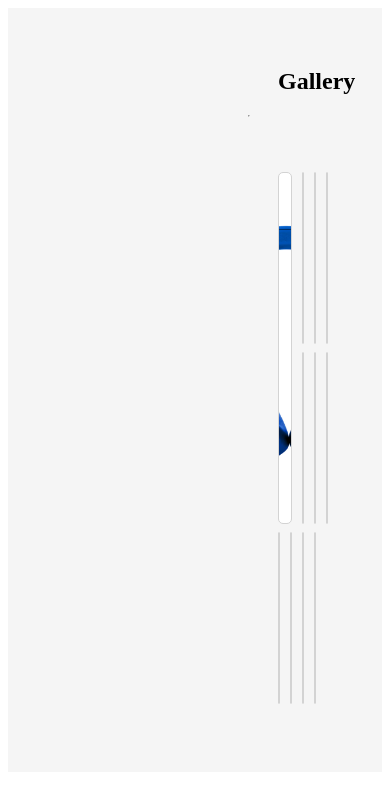
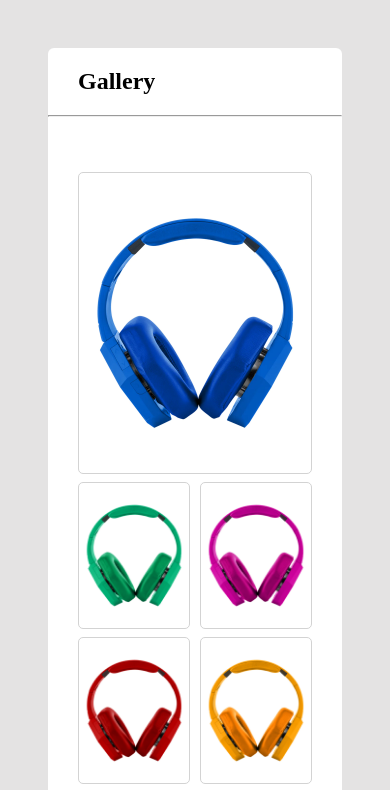
Before and after one commit to iamzubair6/sortable-image-grid, a React (Vite) app: page / in a window 390 px wide. Shown: the top 790 px of the page. Built offline with nearby package versions, Linux system fonts and the light colour scheme.

Commit message:
project resposnsiveness complete with media quary

```diff
--- a/src/App.jsx
+++ b/src/App.jsx
@@ -24,7 +24,8 @@ function App() {
   const [activeId, setActiveId] = useState(null);
   const [selected, setSelected] = useState([]);
   const sensors = useSensors(useSensor(MouseSensor), useSensor(TouchSensor));
-  console.log(items);
+  const width = window.innerWidth;
+  const breakpoint = 768;
 
   const handleChecked = (url) => {
     if (selected.includes(url)) {
@@ -64,14 +65,16 @@ function App() {
         on
       >
         <SortableContext items={items} strategy={rectSortingStrategy}>
-          <Grid columns={5}>
+          <Grid columns={Boolean(width < breakpoint) ? 2 : 5}>
             {items.map((url, index) => (
               <div
-                className="sortable"
+                className={
+                  selected.includes(url) ? "sortable-img-selected" : "sortable"
+                }
                 key={url}
                 style={{
                   position: "relative",
-                  height: index === 0 ? 350 : 170,
+                  height: index === 0 ? 300 : 145,
                   gridRowStart: index === 0 ? "span 2" : null,
                   gridColumnStart: index === 0 ? "span 2" : null,
                 }}
--- a/src/App.scss
+++ b/src/App.scss
@@ -1,13 +1,26 @@
-#root {
-  background: whitesmoke;
+body {
+  background: rgb(228, 227, 227);
   padding: 40px;
+
+  //responsive ness for mobile device
+  @media (max-width: 768px) {
+    #container {
+      margin: 0;
+      padding: 0;
+    }
+  }
 }
-
+@media (max-width: 768px) {
+  #root {
+    padding: 0;
+  }
+}
 #container {
   background: white;
   margin: 0 200px 0 200px;
+  // padding: 20px;
   border-radius: 6px;
-  // padding: 20px;
+
   .header {
     display: flex;
     justify-content: space-between;
@@ -24,10 +37,20 @@
       transition: all 0.3s ease;
     }
   }
-  .hover-img:hover {
-    filter: brightness(60%);
-    transition: all 0.2s ease;
+  .sortable-img-selected {
+    .photo-checkbox {
+      visibility: visible;
+      transition: all 0.3s ease;
+    }
+    .hover-img {
+      filter: brightness(85%);
+      transition: all 0.3s ease;
+    }
   }
+  // .hover-img:hover {
+  //   filter: brightness(60%);
+  //   transition: all 0.2s ease;
+  // }
   .photo-checkbox {
     position: absolute;
     visibility: hidden;
@@ -48,6 +71,5 @@
   .divider {
     margin-top: 0 !important;
     margin-bottom: 25px;
-    padding: 0px !important;
   }
 }
```
